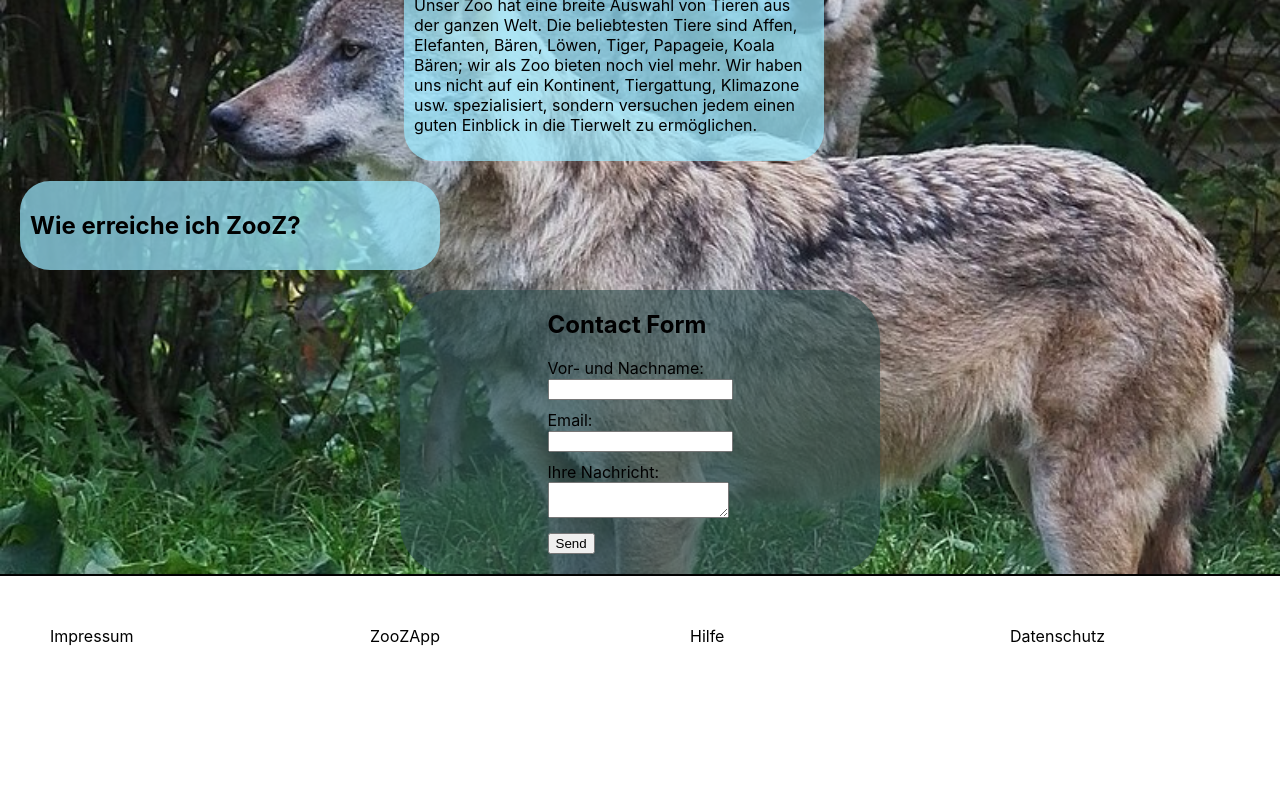
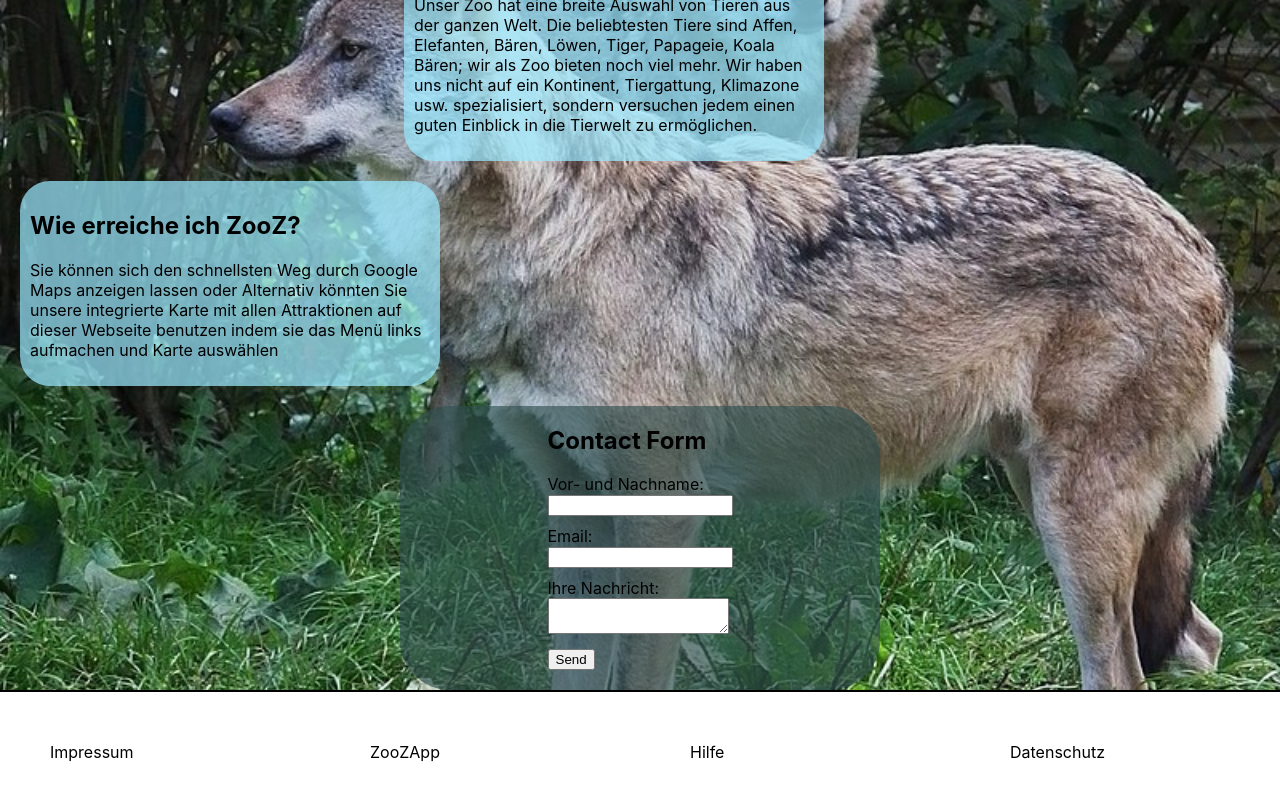
Before and after one commit to TihanMo/ZooApp, a React (Create React App) app in the folder zooapp/: page /hilfe in a window 1280 px wide. Shown: the part 675-1475 px from the top of the page. Before the commit the page ends 1371 px from the top, so only its background shows below. Built offline with nearby package versions, Linux system fonts and the light colour scheme.

Commit message:
question description added

```diff
--- a/zooapp/src/components/Hilfe.js
+++ b/zooapp/src/components/Hilfe.js
@@ -30,7 +30,9 @@ export default function Hilfe() {
       id="htb_3"
       className="hilfe_seite"
       name="Wie erreiche ich ZooZ?"
-      description=""
+      description="Sie können sich den schnellsten Weg durch Google Maps anzeigen lassen
+      oder Alternativ könnten Sie unsere integrierte Karte mit allen Attraktionen auf
+      dieser Webseite benutzen indem sie das Menü links aufmachen und Karte auswählen"
       />
       </div>
       <div className='hilfe_seite_form'>
```
